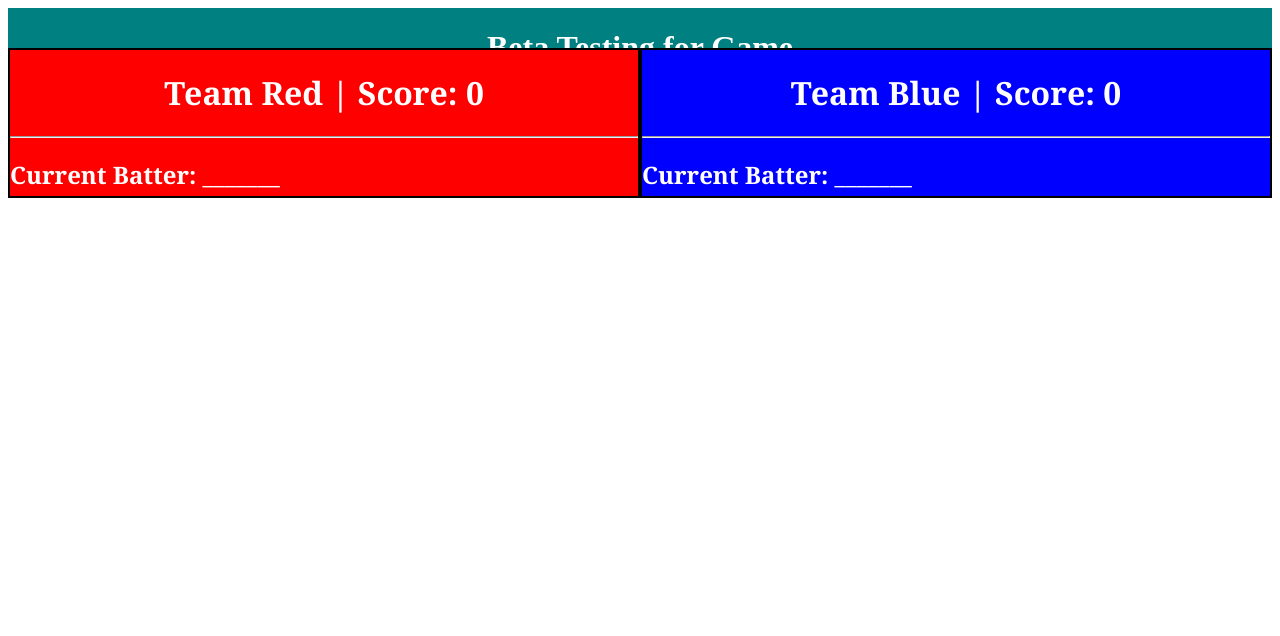
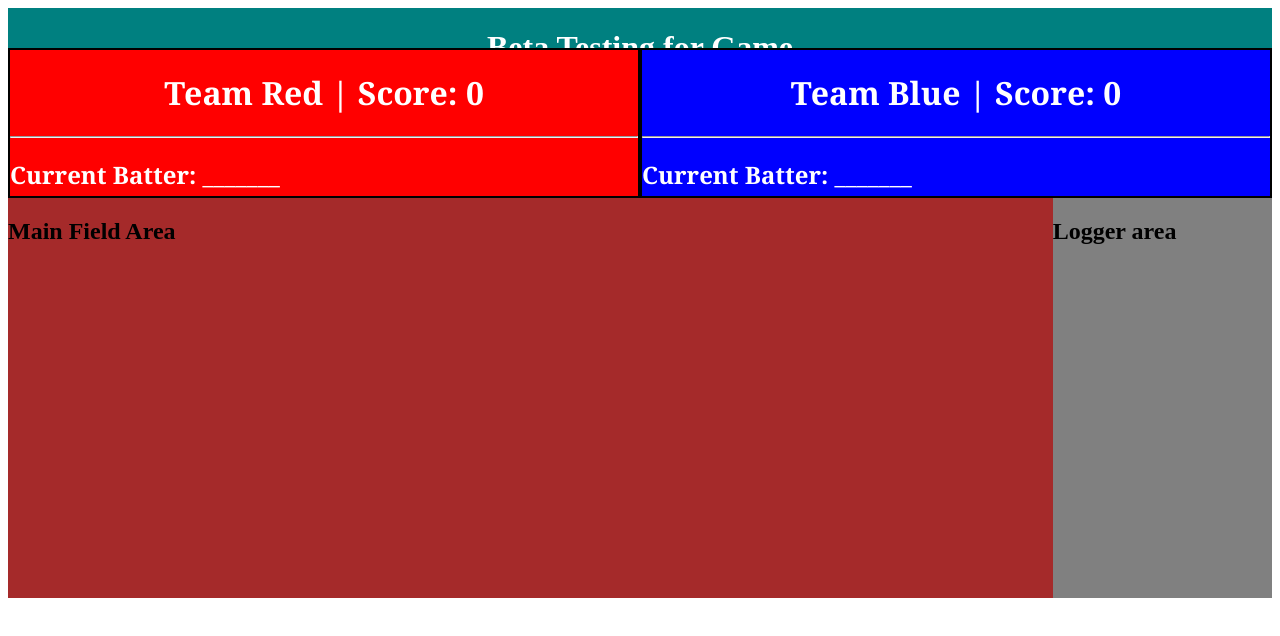
Before and after one commit to vedvy/BlitzBallSimulation, a Next.js app in the folder my-app/: page / in a window 1280 px wide. Shown: the top 636 px of the page. Built offline with nearby package versions, Linux system fonts and the light colour scheme.

Commit message:
checkpoint on main content section of program

```diff
--- a/my-app/src/app/page.module.css
+++ b/my-app/src/app/page.module.css
@@ -171,7 +171,7 @@ a.secondary {
 
 .game_screen{
   display: grid;
-  overflow: hidden;
+  overflow: auto;
 }
 
 .banner{
@@ -228,3 +228,24 @@ a.secondary {
   background-color: aquamarine;
   transition-duration: 0.2s;
 }
+
+.game_information{
+  text-align: center;
+  background-color: blanchedalmond;
+}
+
+.game_main_content{
+  display: flex;
+  width: 100%;
+  height: 400px;
+}
+
+.game_field{
+  flex-grow: 4;
+  background-color: brown;
+}
+
+.logger_section{
+  flex: 1;
+  background-color: gray;
+}
--- a/my-app/src/app/pages/game_screen.jsx
+++ b/my-app/src/app/pages/game_screen.jsx
@@ -30,6 +30,14 @@ export default function GameScreen()
 
                 </div>
             </div>
+            <div className={styles.game_main_content}>
+                <div className={styles.game_field}>
+                    <h2>Main Field Area</h2>
+                </div>
+                <div className={styles.logger_section}>
+                    <h2>Logger area</h2>
+                </div>
+            </div>
         </div>
     )
 }
```
